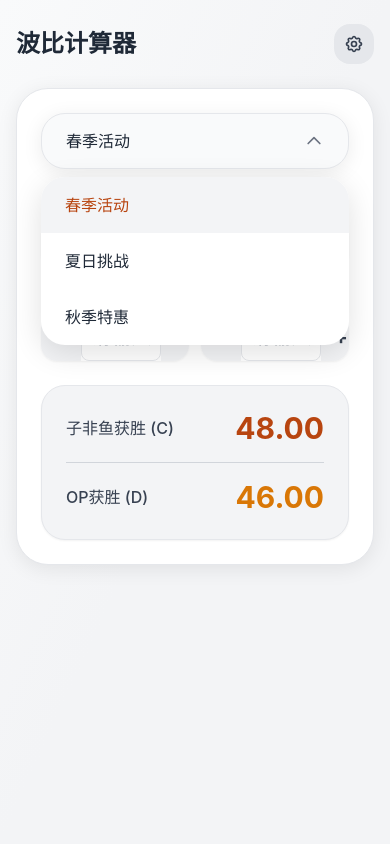
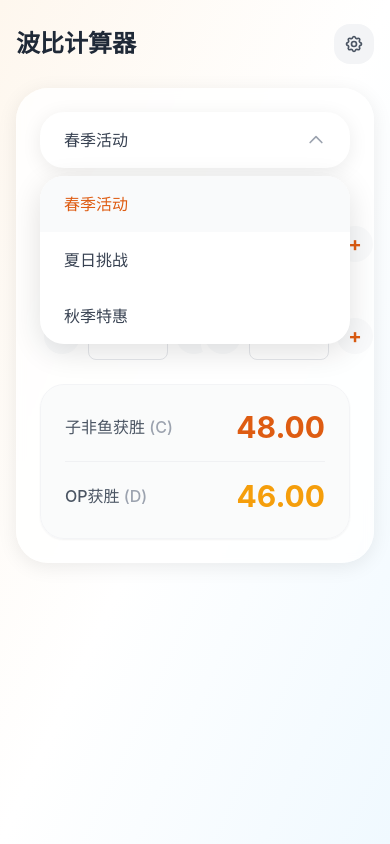
Before and after one commit to bloom512/bobi-calculator, a Next.js app: page / in a window 390 px wide. Both pictures are taken after a click on the button "春季活动". Built offline with nearby package versions, Linux system fonts and the light colour scheme; no server answers; the database is empty.

Commit message:
Update UI: styling improvements and responsive design

```diff
--- a/src/components/ActivityForm.tsx
+++ b/src/components/ActivityForm.tsx
@@ -62,7 +62,7 @@ export function ActivityForm({ activity, onSubmit, onCancel }: ActivityFormProps
   return (
     <form onSubmit={handleSubmit} className="space-y-5">
       <div>
-        <label className="block text-sm font-semibold text-gray-700 mb-2">活动名称</label>
+        <label className="block text-sm font-medium text-gray-700 mb-2">活动名称</label>
         <input
           type="text"
           value={name}
@@ -76,7 +76,7 @@ export function ActivityForm({ activity, onSubmit, onCancel }: ActivityFormProps
       </div>
 
       <div>
-        <label className="block text-sm font-semibold text-gray-700 mb-2">C计算公式</label>
+        <label className="block text-sm font-medium text-gray-700 mb-2">C计算公式</label>
         <input
           type="text"
           value={formulaC}
@@ -91,7 +91,7 @@ export function ActivityForm({ activity, onSubmit, onCancel }: ActivityFormProps
       </div>
 
       <div>
-        <label className="block text-sm font-semibold text-gray-700 mb-2">D计算公式</label>
+        <label className="block text-sm font-medium text-gray-700 mb-2">D计算公式</label>
         <input
           type="text"
           value={formulaD}
--- a/src/components/ActivitySelector.tsx
+++ b/src/components/ActivitySelector.tsx
@@ -26,11 +26,11 @@ export function ActivitySelector({ activities, selectedActivity, onSelect }: Act
     <div className="w-full relative" ref={dropdownRef}>
       <button
         onClick={() => setIsOpen(!isOpen)}
-        className="w-full h-14 px-6 bg-gray-50 rounded-2xl shadow-soft flex items-center justify-between text-gray-800 font-medium hover:shadow-hover active:scale-98 transition-all duration-200 border border-gray-200"
+        className="w-full h-14 px-6 bg-white rounded-2xl shadow-soft flex items-center justify-between text-gray-700 font-medium hover:shadow-hover active:scale-98 transition-all duration-200"
       >
         <span>{selectedActivity?.name || '选择活动'}</span>
         <svg
-          className={`w-5 h-5 text-gray-500 transition-transform duration-200 ${isOpen ? 'rotate-180' : ''}`}
+          className={`w-5 h-5 text-gray-400 transition-transform duration-200 ${isOpen ? 'rotate-180' : ''}`}
           fill="none"
           stroke="currentColor"
           viewBox="0 0 24 24"
@@ -42,7 +42,7 @@ export function ActivitySelector({ activities, selectedActivity, onSelect }: Act
       {isOpen && (
         <div className="absolute z-50 w-full mt-2 bg-white rounded-2xl shadow-hover overflow-hidden animate-in fade-in slide-in-from-top-2 duration-200">
           {activities.length === 0 ? (
-            <div className="px-6 py-4 text-center text-gray-600">暂无活动</div>
+            <div className="px-6 py-4 text-center text-gray-500">暂无活动</div>
           ) : (
             activities.map((activity) => (
               <button
@@ -51,8 +51,8 @@ export function ActivitySelector({ activities, selectedActivity, onSelect }: Act
                   onSelect(activity)
                   setIsOpen(false)
                 }}
-                className={`w-full px-6 py-4 text-left hover:bg-gray-100 transition-colors duration-150 ${
-                  selectedActivity?.id === activity.id ? 'bg-gray-100 text-primary-700' : 'text-gray-800'
+                className={`w-full px-6 py-4 text-left hover:bg-gray-50 transition-colors duration-150 ${
+                  selectedActivity?.id === activity.id ? 'bg-gray-50 text-primary-600' : 'text-gray-700'
                 }`}
               >
                 {activity.name}
--- a/src/components/ResultDisplay.tsx
+++ b/src/components/ResultDisplay.tsx
@@ -17,16 +17,16 @@ export function ResultDisplay({ cResult, dResult, error }: ResultDisplayProps) {
           <p className="text-red-600 text-sm">{error}</p>
         </div>
       ) : (
-        <div className="bg-gray-100 rounded-2xl p-6 space-y-4 shadow-sm border border-gray-200">
+        <div className="bg-gray-50/80 backdrop-blur-sm rounded-2xl p-6 space-y-4 shadow-sm border border-gray-100">
+          <div className="flex items-center justify-between">
+              <span className="text-gray-600 font-medium">子非鱼获胜 <span className="text-gray-400">(C)</span></span>
+              <span key={cResult} className="text-3xl sm:text-4xl font-bold text-primary-600 animate-in fade-in duration-200">{formatNumber(cResult)}</span>
+            </div>
+            <div className="h-px bg-gray-200/50" />
             <div className="flex items-center justify-between">
-                <span className="text-gray-700 font-medium">子非鱼获胜 (C)</span>
-                <span key={cResult} className="text-3xl font-bold text-primary-700 animate-in fade-in duration-200">{formatNumber(cResult)}</span>
-              </div>
-              <div className="h-px bg-gray-300" />
-              <div className="flex items-center justify-between">
-                <span className="text-gray-700 font-medium">OP获胜 (D)</span>
-                <span key={dResult} className="text-3xl font-bold text-warning-600 animate-in fade-in duration-200">{formatNumber(dResult)}</span>
-              </div>
+              <span className="text-gray-600 font-medium">OP获胜 <span className="text-gray-400">(D)</span></span>
+              <span key={dResult} className="text-3xl sm:text-4xl font-bold text-warning-500 animate-in fade-in duration-200">{formatNumber(dResult)}</span>
+            </div>
         </div>
       )}
     </div>
--- a/src/pages/admin.tsx
+++ b/src/pages/admin.tsx
@@ -70,17 +70,17 @@ export default function AdminPage() {
 
   return (
     <div className="min-h-screen bg-gradient-to-br from-gray-50 to-gray-100 pb-safe">
-      <div className="max-w-2xl mx-auto px-4 py-6">
+      <div className="max-w-3xl mx-auto px-4 sm:px-6 lg:px-8 py-6">
         <div className="flex justify-between items-center mb-6">
           <div className="flex items-center space-x-3">
             <Link href="/">
-              <button className="w-10 h-10 flex items-center justify-center bg-gray-100 rounded-xl shadow-soft hover:shadow-hover transition-all duration-200 border border-gray-200">
-                <svg className="w-5 h-5 text-gray-700" fill="none" stroke="currentColor" viewBox="0 0 24 24">
+              <button className="w-10 h-10 flex items-center justify-center bg-white rounded-xl shadow-soft hover:shadow-hover transition-all duration-200">
+                <svg className="w-5 h-5 text-gray-600" fill="none" stroke="currentColor" viewBox="0 0 24 24">
                   <path strokeLinecap="round" strokeLinejoin="round" strokeWidth={2} d="M15 19l-7-7 7-7" />
                 </svg>
               </button>
             </Link>
-            <h1 className="text-2xl font-bold text-gray-800">活动管理</h1>
+            <h1 className="text-2xl sm:text-3xl font-bold text-gray-800">活动管理</h1>
           </div>
 {!showForm && (
           <button
@@ -121,21 +121,21 @@ export default function AdminPage() {
             ) : (
               <div className="divide-y divide-gray-100">
                 {activities.map((activity) => (
-                  <div key={activity.id} className="p-4 hover:bg-gray-100 transition-colors duration-150">
+                  <div key={activity.id} className="p-4 hover:bg-gray-50 transition-colors duration-150">
                     <div className="flex items-start justify-between">
                       <div className="flex-1 min-w-0">
                         <h3 className="font-semibold text-gray-800">{activity.name}</h3>
-                        <div className="mt-1 text-sm text-gray-600 space-y-1">
-                        <p><span className="text-gray-500">C公式:</span> {activity.formula_c}</p>
-                        <p><span className="text-gray-500">D公式:</span> {activity.formula_d}</p>
-                      </div>
+                        <div className="mt-1 text-sm text-gray-500 space-y-1">
+                          <p><span className="text-gray-400">C公式:</span> {activity.formula_c}</p>
+                          <p><span className="text-gray-400">D公式:</span> {activity.formula_d}</p>
+                        </div>
                       </div>
                       <div className="flex space-x-2 ml-4">
                         <button
                           onClick={() => handleEdit(activity)}
-                          className="w-10 h-10 flex items-center justify-center bg-gray-200 rounded-xl hover:bg-gray-300 transition-colors duration-200"
+                          className="w-10 h-10 flex items-center justify-center bg-gray-100 rounded-xl hover:bg-gray-200 transition-colors duration-200"
                         >
-                          <svg className="w-4 h-4 text-gray-700" fill="none" stroke="currentColor" viewBox="0 0 24 24">
+                          <svg className="w-4 h-4 text-gray-600" fill="none" stroke="currentColor" viewBox="0 0 24 24">
                             <path strokeLinecap="round" strokeLinejoin="round" strokeWidth={2} d="M11 5H6a2 2 0 00-2 2v11a2 2 0 002 2h11a2 2 0 002-2v-5m-1.414-9.414a2 2 0 112.828 2.828L11.828 15H9v-2.828l8.586-8.586z" />
                           </svg>
                         </button>
@@ -143,17 +143,17 @@ export default function AdminPage() {
                           <div className="flex space-x-1">
                             <button
                               onClick={() => handleDelete(activity.id)}
-                              className="w-10 h-10 flex items-center justify-center bg-red-200 rounded-xl hover:bg-red-300 transition-colors duration-200"
+                              className="w-10 h-10 flex items-center justify-center bg-red-100 rounded-xl hover:bg-red-200 transition-colors duration-200"
                             >
-                              <svg className="w-4 h-4 text-red-700" fill="none" stroke="currentColor" viewBox="0 0 24 24">
+                              <svg className="w-4 h-4 text-red-600" fill="none" stroke="currentColor" viewBox="0 0 24 24">
                                 <path strokeLinecap="round" strokeLinejoin="round" strokeWidth={2} d="M5 13l4 4L19 7" />
                               </svg>
                             </button>
                             <button
                               onClick={() => setDeleteConfirm(null)}
-                              className="w-10 h-10 flex items-center justify-center bg-gray-200 rounded-xl hover:bg-gray-300 transition-colors duration-200"
+                              className="w-10 h-10 flex items-center justify-center bg-gray-100 rounded-xl hover:bg-gray-200 transition-colors duration-200"
                             >
-                              <svg className="w-4 h-4 text-gray-700" fill="none" stroke="currentColor" viewBox="0 0 24 24">
+                              <svg className="w-4 h-4 text-gray-600" fill="none" stroke="currentColor" viewBox="0 0 24 24">
                                 <path strokeLinecap="round" strokeLinejoin="round" strokeWidth={2} d="M6 18L18 6M6 6l12 12" />
                               </svg>
                             </button>
@@ -161,9 +161,9 @@ export default function AdminPage() {
                         ) : (
                           <button
                             onClick={() => setDeleteConfirm(activity.id)}
-                            className="w-10 h-10 flex items-center justify-center bg-red-100 rounded-xl hover:bg-red-200 transition-colors duration-200"
+                            className="w-10 h-10 flex items-center justify-center bg-red-50 rounded-xl hover:bg-red-100 transition-colors duration-200"
                           >
-                            <svg className="w-4 h-4 text-red-600" fill="none" stroke="currentColor" viewBox="0 0 24 24">
+                            <svg className="w-4 h-4 text-red-500" fill="none" stroke="currentColor" viewBox="0 0 24 24">
                               <path strokeLinecap="round" strokeLinejoin="round" strokeWidth={2} d="M19 7l-.867 12.142A2 2 0 0116.138 21H7.862a2 2 0 01-1.995-1.858L5 7m5 4v6m4-6v6m1-10V4a1 1 0 00-1-1h-4a1 1 0 00-1 1v3M4 7h16" />
                             </svg>
                           </button>
--- a/src/pages/index.tsx
+++ b/src/pages/index.tsx
@@ -44,13 +44,13 @@ export default function CalculatorPage() {
   }
 
   return (
-    <div className="min-h-screen bg-gradient-to-br from-gray-50 via-gray-100 to-gray-100 pb-safe">
-      <div className="max-w-md mx-auto px-4 py-6">
+    <div className="min-h-screen bg-gradient-to-br from-primary-50 via-white to-secondary-50 pb-safe">
+      <div className="max-w-lg mx-auto px-4 sm:px-6 lg:px-8 py-6">
         <div className="flex justify-between items-center mb-6">
-          <h1 className="text-2xl font-bold text-gray-800">波比计算器</h1>
+          <h1 className="text-2xl sm:text-3xl font-bold text-gray-800">波比计算器</h1>
           <Link href="/admin">
-            <button className="w-10 h-10 flex items-center justify-center bg-gray-200 rounded-xl hover:bg-gray-300 transition-colors duration-200">
-              <svg className="w-5 h-5 text-gray-700" fill="none" stroke="currentColor" viewBox="0 0 24 24">
+            <button className="w-10 h-10 flex items-center justify-center bg-gray-100 rounded-xl hover:bg-gray-200 transition-colors duration-200">
+              <svg className="w-5 h-5 text-gray-600" fill="none" stroke="currentColor" viewBox="0 0 24 24">
                 <path strokeLinecap="round" strokeLinejoin="round" strokeWidth={2} d="M10.325 4.317c.426-1.756 2.924-1.756 3.35 0a1.724 1.724 0 002.573 1.066c1.543-.94 3.31.826 2.37 2.37a1.724 1.724 0 001.065 2.572c1.756.426 1.756 2.924 0 3.35a1.724 1.724 0 00-1.066 2.573c.94 1.543-.826 3.31-2.37 2.37a1.724 1.724 0 00-2.572 1.065c-.426 1.756-2.924 1.756-3.35 0a1.724 1.724 0 00-2.573-1.066c-1.543.94-3.31-.826-2.37-2.37a1.724 1.724 0 00-1.065-2.572c-1.756-.426-1.756-2.924 0-3.35a1.724 1.724 0 001.066-2.573c-.94-1.543.826-3.31 2.37-2.37.996.608 2.296.07 2.572-1.065z" />
                 <path strokeLinecap="round" strokeLinejoin="round" strokeWidth={2} d="M15 12a3 3 0 11-6 0 3 3 0 016 0z" />
               </svg>
@@ -58,7 +58,7 @@ export default function CalculatorPage() {
           </Link>
         </div>
 
-        <div className="bg-white rounded-3xl shadow-soft p-6 space-y-6 border border-gray-200">
+        <div className="bg-white/80 backdrop-blur-sm rounded-3xl shadow-soft p-6 space-y-6">
           <div className="relative">
             <ActivitySelector
               activities={activities}
@@ -67,14 +67,14 @@ export default function CalculatorPage() {
             />
           </div>
 
-          <div className="space-y-4">
-            <div className="grid grid-cols-2 gap-3">
+          <div className="space-y-4 sm:space-y-6">
+            <div className="grid grid-cols-2 gap-3 sm:gap-4">
               <div className="flex flex-col items-center">
-                <span className="text-sm font-semibold text-gray-600 mb-2">子非鱼下单 (A)</span>
-                <div className="flex items-center bg-white rounded-xl shadow-sm overflow-hidden" style={{ width: '100%', maxWidth: '160px' }}>
+                <span className="text-sm font-semibold text-gray-600 mb-2">子非鱼下单 <span className="text-gray-400">(A)</span></span>
+                <div className="flex items-center gap-2 bg-white rounded-xl px-1" style={{ width: '100%', maxWidth: '180px' }}>
                   <button
                     onClick={() => handleValueChange('A', Math.max(0, values.A - 1))}
-                    className="w-10 h-12 flex items-center justify-center bg-gray-100 hover:bg-gray-200 active:bg-gray-300 active:scale-95 transition-all duration-100 text-xl font-bold text-gray-700 flex-shrink-0"
+                    className="w-9 h-9 flex items-center justify-center bg-gray-50 hover:bg-gray-100 active:bg-gray-200 active:scale-95 transition-all duration-100 text-xl font-bold text-green-600 flex-shrink-0 rounded-full"
                   >
                     −
                   </button>
@@ -82,13 +82,12 @@ export default function CalculatorPage() {
                     type="number"
                     inputMode="numeric"
                     value={values.A || ''}
-                    placeholder="请输入"
                     onChange={(e) => handleValueChange('A', Math.max(0, parseInt(e.target.value) || 0))}
-                    className="w-20 h-12 text-center text-xl font-bold text-gray-800 bg-white border border-gray-200 outline-none focus:border-primary-400 focus:ring-2 focus:ring-primary-100 rounded-lg transition-all placeholder:text-xl placeholder:font-normal placeholder:text-gray-400"
+                    className="w-20 h-12 text-center text-xl font-bold text-gray-800 bg-white border border-gray-200 outline-none focus:border-primary-400 focus:ring-2 focus:ring-primary-100 rounded-lg transition-all"
                   />
                   <button
                     onClick={() => handleValueChange('A', values.A + 1)}
-                    className="w-10 h-12 flex items-center justify-center bg-gray-100 hover:bg-gray-200 active:bg-gray-300 active:scale-95 transition-all duration-150 text-xl font-bold text-gray-700 flex-shrink-0"
+                    className="w-9 h-9 flex items-center justify-center bg-gray-50 hover:bg-gray-100 active:bg-gray-200 active:scale-95 transition-all duration-150 text-xl font-bold text-primary-600 flex-shrink-0 rounded-full"
                   >
                     +
                   </button>
@@ -96,11 +95,11 @@ export default function CalculatorPage() {
               </div>
 
               <div className="flex flex-col items-center">
-                <span className="text-sm font-semibold text-gray-600 mb-2">子非鱼比率 (a)</span>
-                <div className="flex items-center bg-white rounded-xl shadow-sm overflow-hidden" style={{ width: '100%', maxWidth: '160px' }}>
+                <span className="text-sm font-semibold text-gray-600 mb-2">子非鱼比率 <span className="text-gray-400">(a)</span></span>
+                <div className="flex items-center gap-2 bg-white rounded-xl px-1" style={{ width: '100%', maxWidth: '180px' }}>
                   <button
                     onClick={() => handleValueChange('a', Math.max(0, Math.round((values.a - 0.01) * 100) / 100))}
-                    className="w-10 h-12 flex items-center justify-center bg-gray-100 hover:bg-gray-200 active:bg-gray-300 active:scale-95 transition-all duration-150 text-xl font-bold text-gray-700 flex-shrink-0"
+                    className="w-9 h-9 flex items-center justify-center bg-gray-50 hover:bg-gray-100 active:bg-gray-200 active:scale-95 transition-all duration-150 text-xl font-bold text-green-600 flex-shrink-0 rounded-full"
                   >
                     −
                   </button>
@@ -109,16 +108,15 @@ export default function CalculatorPage() {
                     inputMode="decimal"
                     step="0.01"
                     value={values.a || ''}
-                    placeholder="请输入"
                     onChange={(e) => {
                       const val = parseFloat(e.target.value) || 0
                       handleValueChange('a', Math.max(0, Math.round(val * 100) / 100))
                     }}
-                    className="w-20 h-12 text-center text-xl font-bold text-gray-800 bg-white border border-gray-200 outline-none focus:border-primary-400 focus:ring-2 focus:ring-primary-100 rounded-lg transition-all placeholder:text-xl placeholder:font-normal placeholder:text-gray-400"
+                    className="w-20 h-12 text-center text-xl font-bold text-gray-800 bg-white border border-gray-200 outline-none focus:border-primary-400 focus:ring-2 focus:ring-primary-100 rounded-lg transition-all"
                   />
                   <button
                     onClick={() => handleValueChange('a', Math.round((values.a + 0.01) * 100) / 100)}
-                    className="w-10 h-12 flex items-center justify-center bg-gray-100 hover:bg-gray-200 active:bg-gray-300 active:scale-95 transition-all duration-100 text-xl font-bold text-gray-700 flex-shrink-0"
+                    className="w-9 h-9 flex items-center justify-center bg-gray-50 hover:bg-gray-100 active:bg-gray-200 active:scale-95 transition-all duration-100 text-xl font-bold text-primary-600 flex-shrink-0 rounded-full"
                   >
                     +
                   </button>
@@ -128,11 +126,11 @@ export default function CalculatorPage() {
 
             <div className="grid grid-cols-2 gap-3">
               <div className="flex flex-col items-center">
-                <span className="text-sm font-semibold text-gray-600 mb-2">OP下单 (B)</span>
-                <div className="flex items-center bg-white rounded-xl shadow-sm overflow-hidden" style={{ width: '100%', maxWidth: '160px' }}>
+                <span className="text-sm font-semibold text-gray-600 mb-2">OP下单 <span className="text-gray-400">(B)</span></span>
+                <div className="flex items-center gap-2 bg-white rounded-xl px-1" style={{ width: '100%', maxWidth: '180px' }}>
                   <button
                     onClick={() => handleValueChange('B', Math.max(0, values.B - 1))}
-                    className="w-10 h-12 flex items-center justify-center bg-gray-100 hover:bg-gray-200 active:bg-gray-300 active:scale-95 transition-all duration-100 text-xl font-bold text-gray-700 flex-shrink-0"
+                    className="w-9 h-9 flex items-center justify-center bg-gray-50 hover:bg-gray-100 active:bg-gray-200 active:scale-95 transition-all duration-100 text-xl font-bold text-green-600 flex-shrink-0 rounded-full"
                   >
                     −
                   </button>
@@ -140,13 +138,12 @@ export default function CalculatorPage() {
                     type="number"
                     inputMode="numeric"
                     value={values.B || ''}
-                    placeholder="请输入"
                     onChange={(e) => handleValueChange('B', Math.max(0, parseInt(e.target.value) || 0))}
-                    className="w-20 h-12 text-center text-xl font-bold text-gray-800 bg-white border border-gray-200 outline-none focus:border-primary-400 focus:ring-2 focus:ring-primary-100 rounded-lg transition-all placeholder:text-xl placeholder:font-normal placeholder:text-gray-400"
+                    className="w-20 h-12 text-center text-xl font-bold text-gray-800 bg-white border border-gray-200 outline-none focus:border-primary-400 focus:ring-2 focus:ring-primary-100 rounded-lg transition-all"
                   />
                   <button
                     onClick={() => handleValueChange('B', values.B + 1)}
-                    className="w-10 h-12 flex items-center justify-center bg-gray-100 hover:bg-gray-200 active:bg-gray-300 active:scale-95 transition-all duration-100 text-xl font-bold text-gray-700 flex-shrink-0"
+                    className="w-9 h-9 flex items-center justify-center bg-gray-50 hover:bg-gray-100 active:bg-gray-200 active:scale-95 transition-all duration-100 text-xl font-bold text-primary-600 flex-shrink-0 rounded-full"
                   >
                     +
                   </button>
@@ -154,11 +151,11 @@ export default function CalculatorPage() {
               </div>
 
               <div className="flex flex-col items-center">
-                <span className="text-sm font-semibold text-gray-600 mb-2">OP比率 (b)</span>
-                <div className="flex items-center bg-white rounded-xl shadow-sm overflow-hidden" style={{ width: '100%', maxWidth: '160px' }}>
+                <span className="text-sm font-semibold text-gray-600 mb-2">OP比率 <span className="text-gray-400">(b)</span></span>
+                <div className="flex items-center gap-2 bg-white rounded-xl px-1" style={{ width: '100%', maxWidth: '180px' }}>
                   <button
                     onClick={() => handleValueChange('b', Math.max(0, Math.round((values.b - 0.01) * 100) / 100))}
-                    className="w-10 h-12 flex items-center justify-center bg-gray-100 hover:bg-gray-200 active:bg-gray-300 active:scale-95 transition-all duration-100 text-xl font-bold text-gray-700 flex-shrink-0"
+                    className="w-9 h-9 flex items-center justify-center bg-gray-50 hover:bg-gray-100 active:bg-gray-200 active:scale-95 transition-all duration-100 text-xl font-bold text-green-600 flex-shrink-0 rounded-full"
                   >
                     −
                   </button>
@@ -167,16 +164,15 @@ export default function CalculatorPage() {
                     inputMode="decimal"
                     step="0.01"
                     value={values.b || ''}
-                    placeholder="请输入"
                     onChange={(e) => {
                       const val = parseFloat(e.target.value) || 0
                       handleValueChange('b', Math.max(0, Math.round(val * 100) / 100))
                     }}
-                    className="w-20 h-12 text-center text-xl font-bold text-gray-800 bg-white border border-gray-200 outline-none focus:border-primary-400 focus:ring-2 focus:ring-primary-100 rounded-lg transition-all placeholder:text-xl placeholder:font-normal placeholder:text-gray-400"
+                    className="w-20 h-12 text-center text-xl font-bold text-gray-800 bg-white border border-gray-200 outline-none focus:border-primary-400 focus:ring-2 focus:ring-primary-100 rounded-lg transition-all"
                   />
                   <button
                     onClick={() => handleValueChange('b', Math.round((values.b + 0.01) * 100) / 100)}
-                    className="w-10 h-12 flex items-center justify-center bg-gray-100 hover:bg-gray-200 active:bg-gray-300 active:scale-95 transition-all duration-100 text-xl font-bold text-gray-700 flex-shrink-0"
+                    className="w-9 h-9 flex items-center justify-center bg-gray-50 hover:bg-gray-100 active:bg-gray-200 active:scale-95 transition-all duration-100 text-xl font-bold text-primary-600 flex-shrink-0 rounded-full"
                   >
                     +
                   </button>
```
